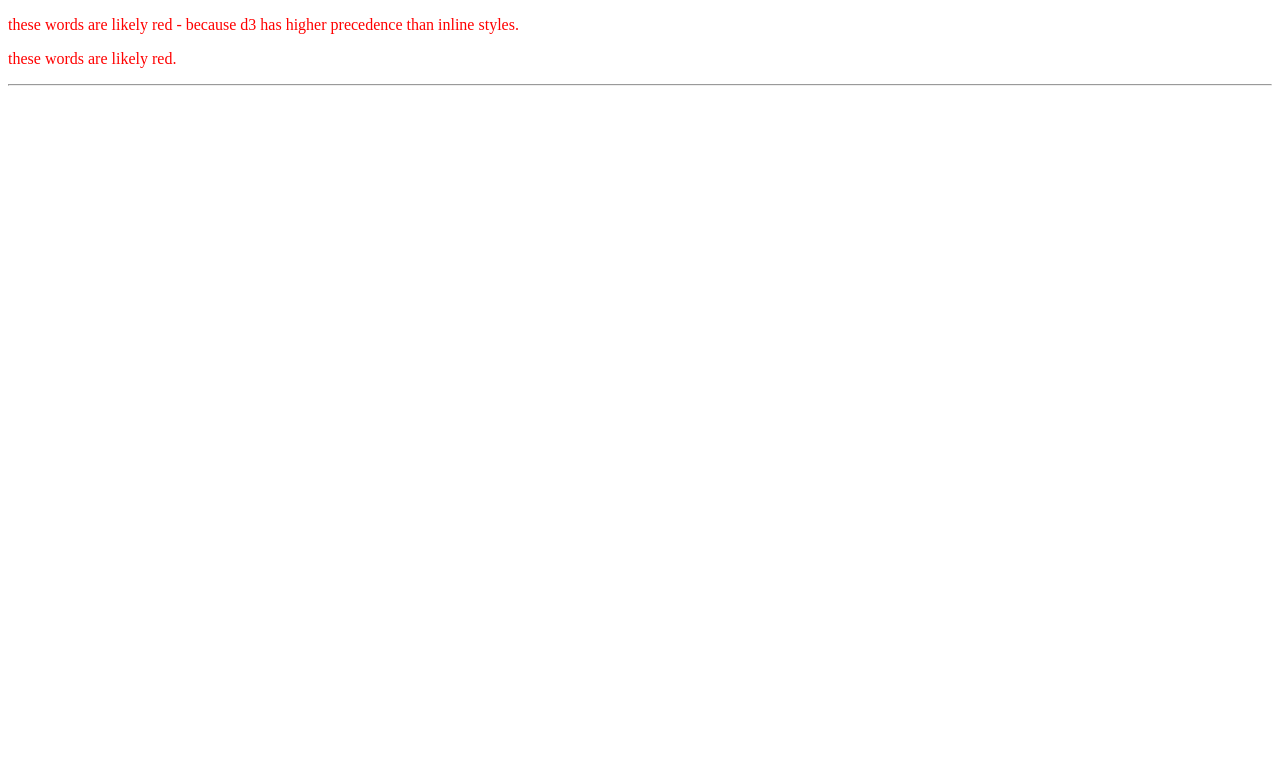
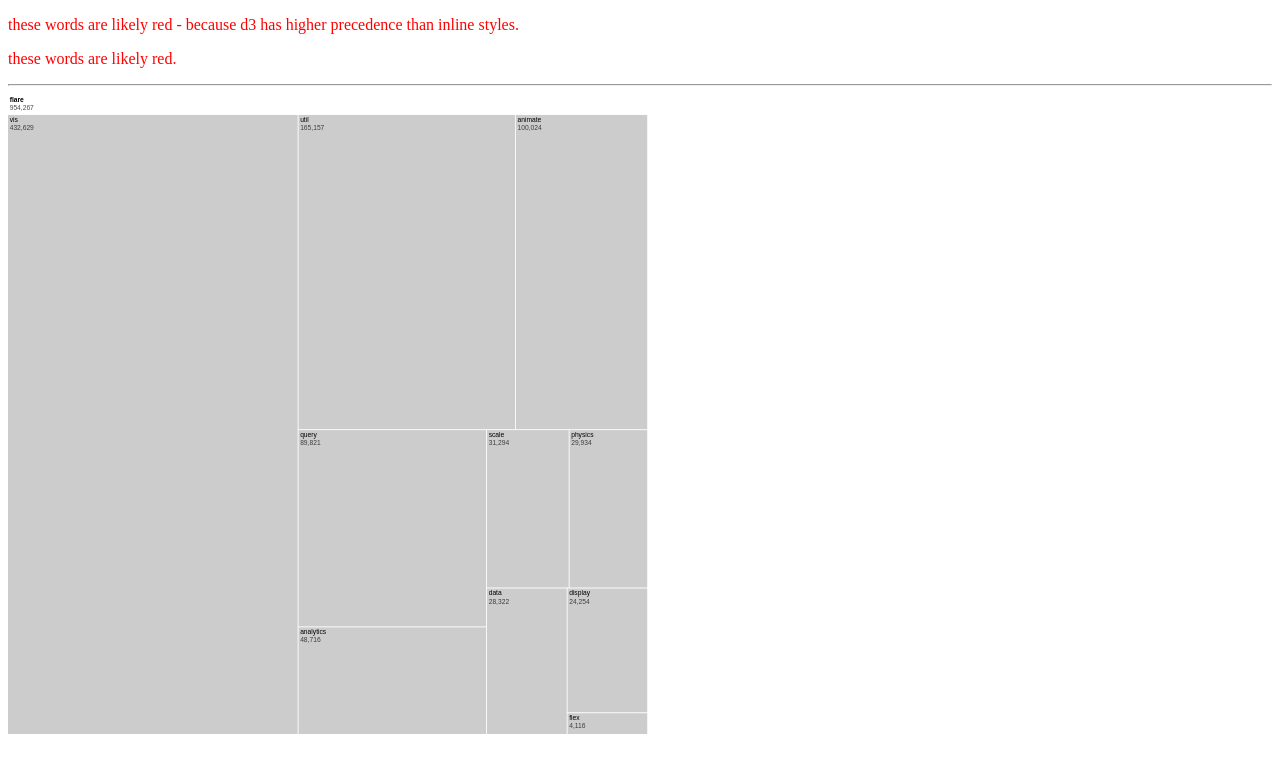
Before and after one commit to heartificer/heartificer.github.io, a plain HTML site: page index.html in a window 1280 px wide. Drawn offline with Linux system fonts and the light colour scheme.

Commit message:
Updated presentation layer of heartificer

```diff
--- a/index.html
+++ b/index.html
@@ -15,7 +15,8 @@
         </p>
         <hr />
         <div>
-            <svg id="treemap" width="960" height="570" />
+            <div id="legend" ></div>
+            <div id="treemap" style="width: 40em; height: 40em;" />
         </div>
 
 
@@ -23,7 +24,12 @@
         <script src="./resources/js/libs/vue_2.6.14.js"></script>
         <script src="./resources/js/libs/d3_7.3.0.js"></script>
 
-        <!-- functionality -->
+        <!-- data -->
+        <script src="./resources/else/flareData.js"></script>
+        <script src="./resources/else/treemapdata.js"></script>
+
+        <!-- utility -->
         <script src="./resources/js/helpers/default.js"></script>
+        <script src="./resources/js/helpers/d3.treemap.js"></script>
     </body>
 </html>
--- /dev/null
+++ b/resources/else/data.txt
@@ -0,0 +1,3 @@
+{
+
+}
--- /dev/null
+++ b/resources/else/treemapdata.js
@@ -0,0 +1,292 @@
+let treemapdata = {
+    name: "flare",
+    children: [
+        { name: 'analytics', children: [
+
+            { name: "cluster", children: [
+                { name: "AgglomerativeCluster", value: 3938 },
+                { name: "CommunityStructure", value: 3812 },
+                { name: "HierarchicalCluster", value: 6714 },
+                { name: "MergeEdge", value: 743 },
+            ] },
+            { name: "graph", children: [
+                { name: "BetweennessCentrality", value: 3534 },
+                { name: "LinkDistance", value: 5731 },
+                { name: "MaxFlowMinCut", value: 7840 },
+                { name: "ShortestPaths", value: 5914 },
+                { name: "SpanningTree", value: 3416 },
+            ] },
+            { name: "optimization", children: [
+                { name: "AspectRatioBanker", value: 7074 },
+            ] },
+        ]},
+        { name: 'animate', children: [
+            { name: "Easing", value: 17010 },
+            { name: "FunctionSequence", value: 5842 },
+            { name: "interpolate", children: [
+                { name: "ArrayInterpolator", value: 1983 },
+                { name: "ColorInterpolator", value: 2047 },
+                { name: "DateInterpolator", value: 1375 },
+                { name: "Interpolator", value: 8746 },
+                { name: "MatrixInterpolator", value: 2202 },
+                { name: "NumberInterpolator", value: 1382 },
+                { name: "ObjectInterpolator", value: 1629 },
+                { name: "PointInterpolator", value: 1675 },
+                { name: "RectangleInterpolator", value: 2042 },
+            ] },
+            { name: "ISchedulable", value: 1041 },
+            { name: "Parallel", value: 5176 },
+            { name: "Pause", value: 449 },
+            { name: "Scheduler", value: 5593 },
+            { name: "Sequence", value: 5534 },
+            { name: "Transition", value: 9201 },
+            { name: "Transitioner", value: 19975 },
+            { name: "TransitionEvent", value: 1116 },
+            { name: "Tween", value: 6006 },
+        ]},
+        { name: 'data', children: [
+            { name: "converters", children: [
+                { name: "Converters", value: 1759 },
+                { name: "DelimitedTextConverter", value: 1294 },
+                { name: "GraphMLConverter", value: 9800 },
+                { name: "IDataConverter", value: 1314 },
+                { name: "JSONConverter", value: 2220 },
+            ] },
+            { name: "DataField", value: 1759 },
+            { name: "DataSchema", value: 2165 },
+            { name: "DataSet", value: 586 },
+            { name: "DataSource", value: 3331 },
+            { name: "DataTable", value: 772 },
+            { name: "DataUtil", value: 3322 },
+        ]},
+        { name: 'display', children: [
+            { name: "DirtySprite", value: 8833 },
+            { name: "LineSprite", value: 1732 },
+            { name: "RectSprite", value: 3623 },
+            { name: "TextSprite", value: 10066 },
+        ]},
+        { name: 'flex', children: [
+            { name: "FlareVis", value: 4116 },
+        ]},
+        { name: 'physics', children: [
+            { name: "DragForce", value: 1082 },
+            { name: "GravityForce", value: 1336 },
+            { name: "IForce", value: 319 },
+            { name: "NBodyForce", value: 10498 },
+            { name: "Particle", value: 2822 },
+            { name: "SImulation", value: 9983 },
+            { name: "Spring", value: 2213 },
+            { name: "SpringForce", value: 1681 },
+        ]},
+        { name: 'query', children: [
+            { name: "AggregateExpression", value: 1616 },
+            { name: "And", value: 1027 },
+            { name: "Arithmetic", value: 3891 },
+            { name: "Average", value: 891 },
+            { name: "BinaryExpression", value: 2893 },
+            { name: "Comparison", value: 5103 },
+            { name: "CompositeExpression", value: 3677 },
+            { name: "Count", value: 781 },
+            { name: "DateUtil", value: 4141 },
+            { name: "Distinct", value: 933 },
+            { name: "Expression", value: 5130 },
+            { name: "ExpressionIterator", value: 3617 },
+            { name: "Fn", value: 3240 },
+            { name: "If", value: 2732 },
+            { name: "IsA", value: 2039 },
+            { name: "Literal", value: 1214 },
+            { name: "Match", value: 3748 },
+            { name: "Maximum", value: 843 },
+            { name: "methods", children: [
+                { name: "add", value: 593 },
+                { name: "and", value: 330 },
+                { name: "average", value: 287 },
+                { name: "count", value: 277 },
+                { name: "distinct", value: 292 },
+                { name: "div", value: 595 },
+                { name: "eq", value: 594 },
+                { name: "fn", value: 460 },
+                { name: "gt", value: 603 },
+                { name: "gte", value: 625 },
+                { name: "iff", value: 748 },
+                { name: "isa", value: 461 },
+                { name: "lt", value: 597 },
+                { name: "lte", value: 619 },
+                { name: "max", value: 283 },
+                { name: "min", value: 283 },
+                { name: "mod", value: 591 },
+                { name: "mul", value: 603 },
+                { name: "neq", value: 599 },
+                { name: "not", value: 386 },
+                { name: "or", value: 323 },
+                { name: "orderby", value: 307 },
+                { name: "range", value: 772 },
+                { name: "select", value: 296 },
+                { name: "stddev", value: 363 },
+                { name: "sub", value: 600 },
+                { name: "sum", value: 280 },
+                { name: "update", value: 307 },
+                { name: "variance", value: 335 },
+                { name: "where", value: 299 },
+                { name: "xor", value: 354 },
+                { name: "_", value: 364 }
+            ] },
+            { name: "Minimum", value: 843 },
+            { name: "Not", value: 1554 },
+            { name: "Or", value: 970 },
+            { name: "Query", value: 13896 },
+            { name: "Range", value: 1594 },
+            { name: "StringUtil", value: 4130 },
+            { name: "Sum", value: 791 },
+            { name: "Variable", value: 1124 },
+            { name: "Variance", value: 1876 },
+            { name: "Xor", value: 1101 },
+        ]},
+        { name: 'scale', children: [
+            { name: "IScaleMap", value: 2105 },
+            { name: "LinearScale", value: 1316 },
+            { name: "LogScale", value: 3151 },
+            { name: "OrdinalScale", value: 3770 },
+            { name: "QuantileScale", value: 2435 },
+            { name: "QuantitativeScale", value: 4839 },
+            { name: "RootScale", value: 1756 },
+            { name: "Scale", value: 4268 },
+            { name: "ScaleType", value: 1821 },
+            { name: "TimeScale", value: 5833 },
+        ]},
+        { name: 'util', children: [
+            { name: "Arrays", value: 8258 },
+            { name: "Colors", value: 10001 },
+            { name: "Dates", value: 8217 },
+            { name: "Displays", value: 12555 },
+            { name: "Filter", value: 2324 },
+            { name: "Geometry", value: 10993 },
+            { name: "heap", children: [
+                { name: "FibonacciHeap", value: 9354 },
+                { name: "HeapNode", value: 1233 },
+            ] },
+            { name: "IEvaluable", value: 335 },
+            { name: "IPredicate", value: 383 },
+            { name: "IValueProxy", value: 874 },
+            { name: "math", children: [
+                { name: "DenseMatrix", value: 3165 },
+                { name: "IMatrix", value: 2815 },
+                { name: "SparseMatrix", value: 3366 },
+            ] },
+            { name: "Maths", value: 17705 },
+            { name: "Orientation", value: 1486 },
+            { name: "palette", children: [
+                { name: "ColorPalette", value: 6367 },
+                { name: "Palette", value: 1229 },
+                { name: "ShapePalette", value: 2059 },
+                { name: "SizePalette", value: 2291 },
+            ] },
+            { name: "Property", value: 5559 },
+            { name: "Shapes", value: 19118 },
+            { name: "Sort", value: 6887 },
+            { name: "Stats", value: 6557 },
+            { name: "Strings", value: 22026 },
+        ]},
+        { name: 'vis', children: [
+            { name: 'axis', children: [
+                { name: "Axes", value: 1302 },
+                { name: "Axis", value: 24593 },
+                { name: "AxisGridLine", value: 652 },
+                { name: "AxisLabel", value: 636 },
+                { name: "CartesianAxes", value: 6703 },
+            ] },
+            { name: 'controls', children: [
+                { name: "AnchorControl", value: 2138 },
+                { name: "ClickControl", value: 3824 },
+                { name: "Control", value: 1353 },
+                { name: "ControlList", value: 4665 },
+                { name: "DragControl", value: 2649 },
+                { name: "ExpandControl", value: 2832 },
+                { name: "HoverControl", value: 4896 },
+                { name: "IControl", value: 763 },
+                { name: "PanZoomControl", value: 5222 },
+                { name: "SelectionControl", value: 7862 },
+                { name: "TooltipControl", value: 8435 },
+            ] },
+            { name: 'data', children: [
+                { name: "Data", value: 20544 },
+                { name: "DataList", value: 19788 },
+                { name: "DataSprite", value: 10349 },
+                { name: "EdgeSprite", value: 3301 },
+                { name: "NodeSprite", value: 19382 },
+                { name: "render", children: [
+                    { name: "ArrowType", value: 698 },
+                    { name: "EdgeRenderer", value: 5569 },
+                    { name: "IRenderer", value: 353 },
+                    { name: "ShapeRenderer", value: 2247 },
+                ] },
+                { name: "ScaleBinding", value: 11275 },
+                { name: "Tree", value: 7147 },
+                { name: "TreeBuilder", value: 9930 },
+            ] },
+            { name: 'events', children: [
+                { name: "DataEvent", value: 2313 },
+                { name: "SelectionEvent", value: 1880 },
+                { name: "TooltipEvent", value: 1701 },
+                { name: "VisualizationEvent", value: 1117 }
+            ]},
+            { name: 'legend', children: [
+                { name: "Legend", value: 20859 },
+                { name: "LegendItem", value: 4614 },
+                { name: "LegendRange", value: 10530 }
+            ]},
+            { name: 'operator', children: [
+                { name: 'distortion', children: [
+                    { name: "BifocalDistortion", value: 4461 },
+                    { name: "Distortion", value: 6314 },
+                    { name: "FisheyeDistortion", value: 3444 }
+                  ]
+                },
+                { name: 'encoder', children: [
+                    { name: "ColorEncoder", value: 3179 },
+                    { name: "Encoder", value: 4060 },
+                    { name: "PropertyEncoder", value: 4138 },
+                    { name: "ShapeEncoder", value: 1690 },
+                    { name: "SizeEncoder", value: 1830 }
+                  ]
+                },
+                { name: 'filter', children: [
+                    { name: "FisheyeTreeFilter", value: 5219 },
+                    { name: "GraphDistanceFilter", value: 3165 },
+                    { name: "VisibilityFilter", value: 3509 }
+                  ]
+                },
+                { name: 'IOperator', value: 1286 },
+                { name: 'label', children: [
+                    { name: "Labeler", value: 9956 },
+                    { name: "RadialLabeler", value: 3899 },
+                    { name: "StackedAreaLabeler", value: 3202 },
+                ]},
+                { name: 'layout', children:  [
+                    { name: "AxisLayout", value: 6725 },
+                    { name: "BundledEdgeRouter", value: 3727 },
+                    { name: "CircleLayout", value: 9317 },
+                    { name: "CirclePackingLayout", value: 12003 },
+                    { name: "DendrogramLayout", value: 4853 },
+                    { name: "ForceDirectedLayout", value: 8411 },
+                    { name: "IcicleTreeLayout", value: 4864 },
+                    { name: "IndentedTreeLayout", value: 3174 },
+                    { name: "Layout", value: 7881 },
+                    { name: "NodeLinkTreeLayout", value: 12870 },
+                    { name: "PieLayout", value: 2728 },
+                    { name: "RadialTreeLayout", value: 12348 },
+                    { name: "RandomLayout", value: 870 },
+                    { name: "StackedAreaLayout", value: 9121 },
+                    { name: "TreeMapLayout", value: 9191 },
+                  ]
+                },
+                { name: 'Operator', value: 2490},
+                { name: 'OperatorList', value: 5248},
+                { name: 'OperatorSequence', value: 4190},
+                { name: 'OperatorSwitch', value: 2581},
+                { name: 'SortOperator', value: 2023},
+            ] },
+            { name: 'Visualization', value: 16540 },
+        ]},
+    ]
+  };
--- /dev/null
+++ b/resources/js/helpers/d3.treemap.js
@@ -0,0 +1,139 @@
+document.addEventListener('DOMContentLoaded', () => {
+
+    // initialization
+    let data = treemapdata;
+    let width = 954, height = 924;
+    let format = d3.format(",d");
+    let name = d => d.ancestors().reverse().map(d => d.data.name).join("/")
+
+    // these are functions that, when given a value, return an appropriate x and y offset
+    const x = d3.scaleLinear().rangeRound([0, width]);
+    const y = d3.scaleLinear().rangeRound([0, height]);
+
+    // mimics DOM.uid from here: https://github.com/observablehq/stdlib/blob/main/src/dom/uid.js
+    let leafIds = [];
+    let clipIds = [];
+    let elseIds = [];
+    const DOM = {
+        uid: (name) => {
+            let newUID = '';
+            switch(name){
+                case "leaf":
+                    newUID = `O-${name}-${leafIds.length + 1}`;
+                    leafIds.push(newUID);
+                    return newUID;
+                case "clipIds":
+                    newUID = `O-${name}-${clipIds.length + 1}`;
+                    clipIds.push(newUID);
+                    return newUID;
+                default:
+                    newUID = `O-${name}-${elseIds.length + 1}`;
+                    elseIds.push(newUID);
+                    return newUID;
+            }
+        }
+    };
+
+    const tile = (node, x0, y0, x1, y1) => {
+        d3.treemapBinary(node, 0, 0, width, height);
+        for (const child of node.children) {
+          child.x0 = x0 + child.x0 / width * (x1 - x0);
+          child.x1 = x0 + child.x1 / width * (x1 - x0);
+          child.y0 = y0 + child.y0 / height * (y1 - y0);
+          child.y1 = y0 + child.y1 / height * (y1 - y0);
+        }
+      };
+
+    const treemap = data => d3.treemap()
+        .tile(tile)
+    (d3.hierarchy(data)
+        .sum(d => d.value)
+        .sort((a, b) => b.value - a.value))
+
+    const position = (group, root) => {
+        group.selectAll("g")
+            .attr("transform", d => d === root ? `translate(0,-30)` : `translate(${x(d.x0)},${y(d.y0)})`)
+          .select("rect")
+            .attr("width", d => d === root ? width : x(d.x1) - x(d.x0))
+            .attr("height", d => d === root ? 30 : y(d.y1) - y(d.y0));
+      }
+
+    const zoomin = (d) => {
+        const group0 = group.attr("pointer-events", "none");
+        const group1 = group = svg.append("g").call(render, d);
+
+        x.domain([d.x0, d.x1]);
+        y.domain([d.y0, d.y1]);
+
+        svg.transition()
+            .duration(750)
+            .call(t => group0.transition(t).remove()
+              .call(position, d.parent))
+            .call(t => group1.transition(t)
+              .attrTween("opacity", () => d3.interpolate(0, 1))
+              .call(position, d));
+      }
+
+    const zoomout = (d) => {
+        const group0 = group.attr("pointer-events", "none");
+        const group1 = group = svg.insert("g", "*").call(render, d.parent);
+
+        x.domain([d.parent.x0, d.parent.x1]);
+        y.domain([d.parent.y0, d.parent.y1]);
+
+        svg.transition()
+            .duration(750)
+            .call(t => group0.transition(t).remove()
+              .attrTween("opacity", () => d3.interpolate(1, 0))
+              .call(position, d))
+            .call(t => group1.transition(t)
+              .call(position, d.parent));
+      }
+
+    const render = (group, root) => {
+        const node = group
+          .selectAll("g")
+          .data(root.children.concat(root))
+          .join("g");
+
+        node.filter(d => d === root ? d.parent : d.children)
+            .attr("cursor", "pointer")
+            .on("click", (event, d) => d === root ? zoomout(root) : zoomin(d));
+
+        node.append("title")
+            .text(d => `${name(d)}: ${format(d.value)}`);
+
+        node.append("rect")
+            .attr("id", d => (d.leafUid = DOM.uid("leaf")).id)
+            .attr("fill", d => d === root ? "#fff" : d.children ? "#ccc" : "#ddd")
+            .attr("stroke", "#fff");
+
+        node.append("clipPath")
+            .attr("id", d => (d.clipUid = DOM.uid("clip")).id)
+          .append("use")
+            .attr("xlink:href", d => d.leafUid.href);
+
+        node.append("text")
+            .attr("clip-path", d => d.clipUid)
+            .attr("font-weight", d => d === root ? "bold" : null)
+          .selectAll("tspan")
+          .data(d => (d === root ? name(d) : d.data.name).split(/(?=[A-Z][^A-Z])/g).concat(format(d.value)))
+          .join("tspan")
+            .attr("x", 3)
+            .attr("y", (d, i, nodes) => `${(i === nodes.length - 1) * 0.3 + 1.1 + i * 0.9}em`)
+            .attr("fill-opacity", (d, i, nodes) => i === nodes.length - 1 ? 0.7 : null)
+            .attr("font-weight", (d, i, nodes) => i === nodes.length - 1 ? "normal" : null)
+            .text(d => d);
+
+        group.call(position, root);
+      }
+
+    const svg = d3.select("#treemap")
+                  .append('svg')
+                  .attr('preserveAspectRatio', 'none')
+                  .attr("viewBox", [0.5, -30.5, 1 * width, 1 * height + 30])
+                  .style("font", "10px sans-serif");
+
+    let group = svg.append("g").call(render, treemap(data));
+
+});
```
Also changed, not shown: resources/else/treemapdata2.js (added, +28 -0 lines), resources/js/helpers/default.js (+8 -0 lines), resources/else/flareData.js (added).
